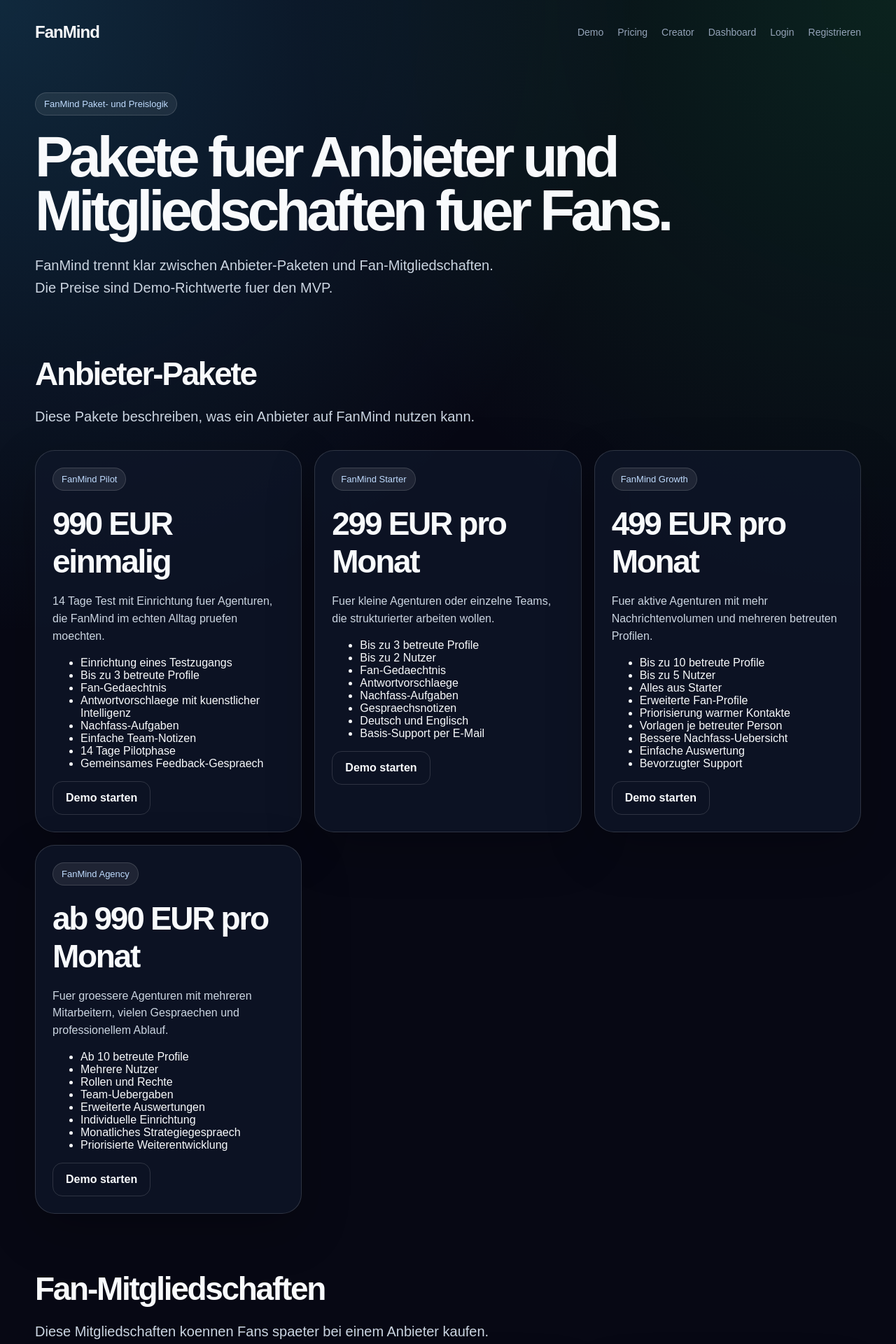
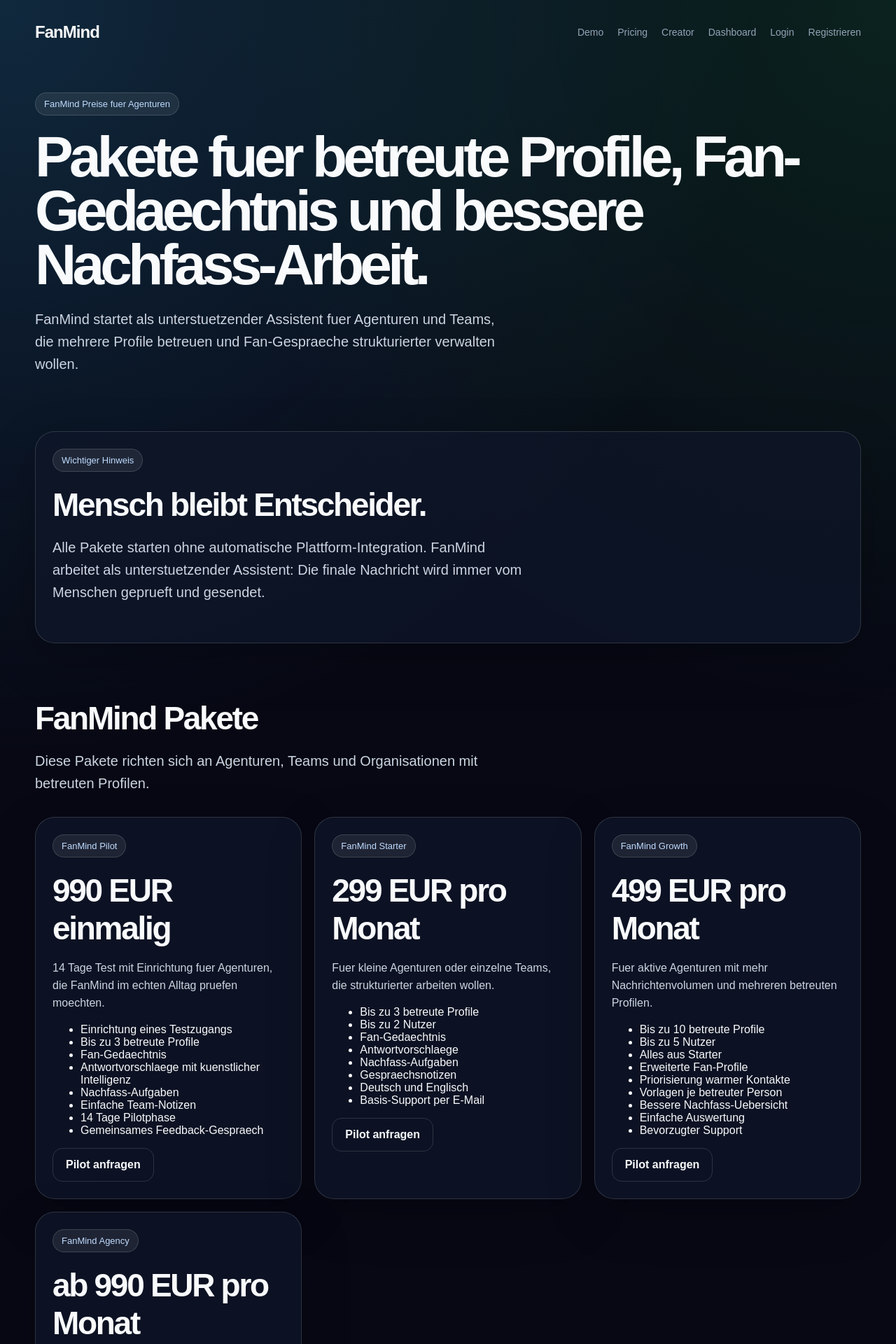
Before and after one commit to Bernds-tech/FanMind, a Next.js app: page /pricing in a window 1280 px wide. Shown: the top 1920 px of the page at 70% size. Built offline with nearby package versions, Linux system fonts and the light colour scheme.

Commit message:
Update pricing page for agency assistant packages

```diff
--- a/src/app/pricing/page.tsx
+++ b/src/app/pricing/page.tsx
@@ -1,5 +1,5 @@
 import SiteNav from "@/components/SiteNav";
-import { creatorPackages, fanMemberships } from "@/data/pricing";
+import { creatorPackages, fanMemberships, pricingNotice } from "@/data/pricing";
 
 export default function PricingPage() {
   return (
@@ -8,16 +8,22 @@ export default function PricingPage() {
         <SiteNav active="Pricing" />
 
         <section>
-          <div className="badge">FanMind Paket- und Preislogik</div>
-          <h1>Pakete fuer Anbieter und Mitgliedschaften fuer Fans.</h1>
+          <div className="badge">FanMind Preise fuer Agenturen</div>
+          <h1>Pakete fuer betreute Profile, Fan-Gedaechtnis und bessere Nachfass-Arbeit.</h1>
           <p className="lead">
-            FanMind trennt klar zwischen Anbieter-Paketen und Fan-Mitgliedschaften. Die Preise sind Demo-Richtwerte fuer den MVP.
+            FanMind startet als unterstuetzender Assistent fuer Agenturen und Teams, die mehrere Profile betreuen und Fan-Gespraeche strukturierter verwalten wollen.
           </p>
         </section>
 
+        <section className="section hero-card">
+          <div className="badge">Wichtiger Hinweis</div>
+          <h2>Mensch bleibt Entscheider.</h2>
+          <p className="lead">{pricingNotice}</p>
+        </section>
+
         <section className="section">
-          <h2>Anbieter-Pakete</h2>
-          <p className="lead">Diese Pakete beschreiben, was ein Anbieter auf FanMind nutzen kann.</p>
+          <h2>FanMind Pakete</h2>
+          <p className="lead">Diese Pakete richten sich an Agenturen, Teams und Organisationen mit betreuten Profilen.</p>
           <div className="grid">
             {creatorPackages.map((plan) => (
               <article className="card" key={plan.name}>
@@ -29,19 +35,20 @@ export default function PricingPage() {
                     <li key={feature}>{feature}</li>
                   ))}
                 </ul>
-                <a className="button" href="/register">Demo starten</a>
+                <a className="button" href="/register">Pilot anfragen</a>
               </article>
             ))}
           </div>
         </section>
 
         <section className="section">
-          <h2>Fan-Mitgliedschaften</h2>
-          <p className="lead">Diese Mitgliedschaften koennen Fans spaeter bei einem Anbieter kaufen.</p>
+          <h2>Wie FanMind arbeitet</h2>
+          <p className="lead">Zum Start geht es nicht um automatisches Senden, sondern um bessere Vorbereitung, Uebersicht und Kontrolle.</p>
           <div className="grid">
             {fanMemberships.map((plan) => (
               <article className="card" key={plan.name}>
-                <div className="badge">{plan.name}</div>
+                <div className="badge">Prinzip</div>
+                <h3>{plan.name}</h3>
                 <h2>{plan.price}</h2>
                 <p>{plan.subtitle}</p>
                 <ul>
@@ -49,7 +56,7 @@ export default function PricingPage() {
                     <li key={feature}>{feature}</li>
                   ))}
                 </ul>
-                <a className="button" href="/creator/demo">Demo ansehen</a>
+                <a className="button" href="/demo">Demo ansehen</a>
               </article>
             ))}
           </div>
```
